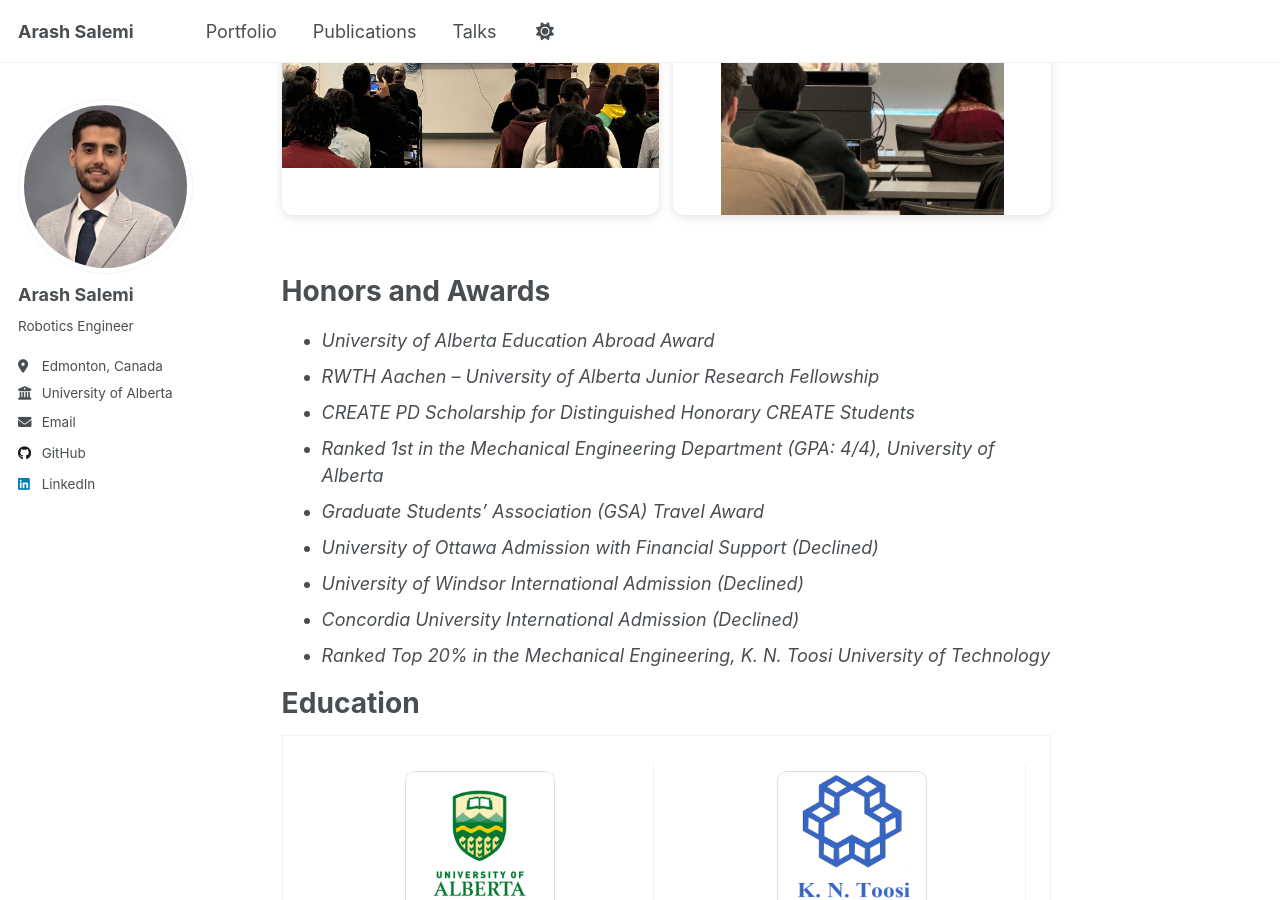
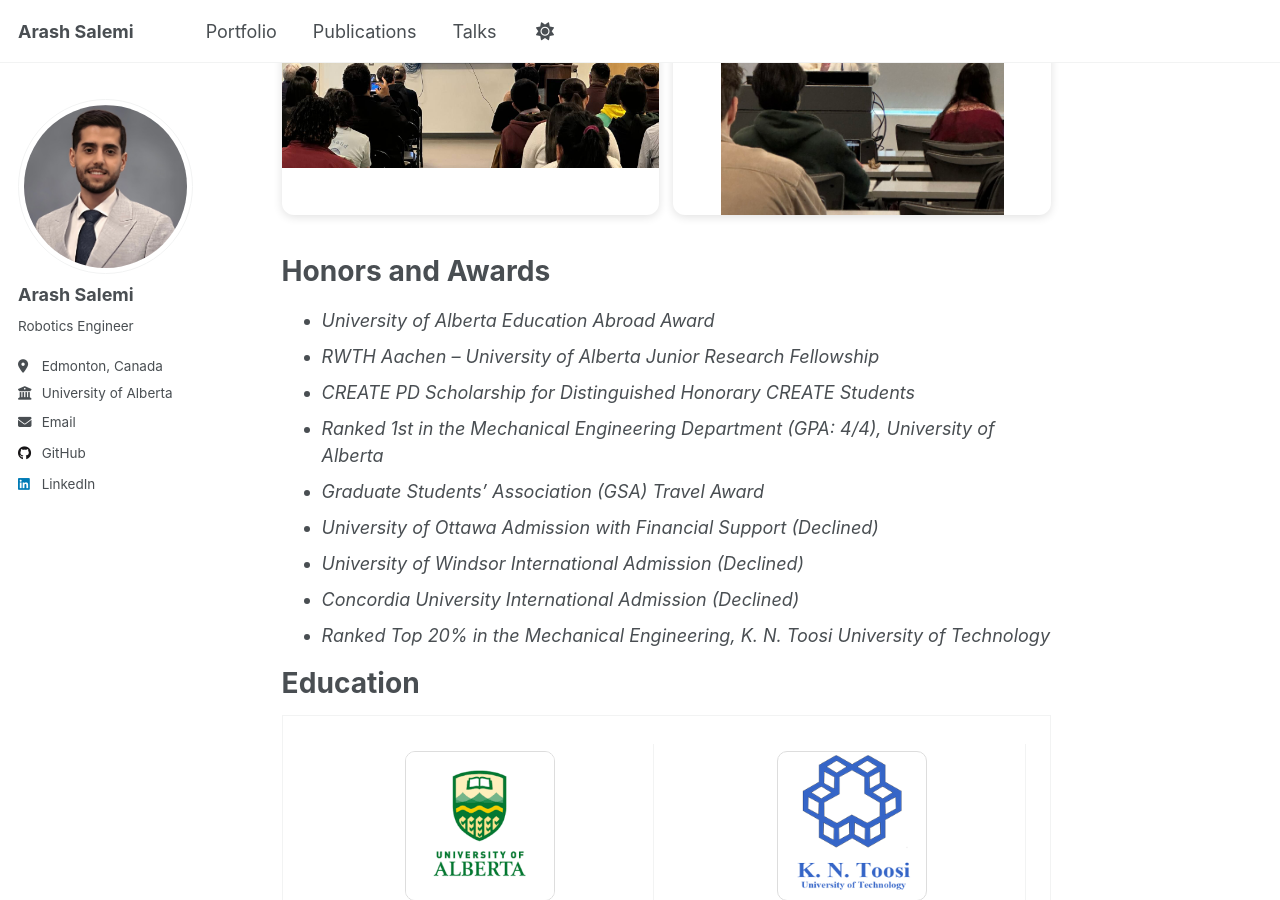
Before and after one commit to arash-salemi/arash-salemi.github.io, a Jekyll site: the page built from _pages/about.md, in a window 1280 px wide and 900 px high, scrolled down 435 px. Built offline with Jekyll 4.4.1, drawn with Linux system fonts in a browser that asks for light colours; a script that is not in the unit is left out.

Commit message:
Update about.md

```diff
--- a/_pages/about.md
+++ b/_pages/about.md
@@ -56,7 +56,7 @@ and
   </div>
 </div>
 
-<div style="height:60px;"></div>
+<div style="height:40px;"></div>
 
 Honors and Awards
 ======
```
